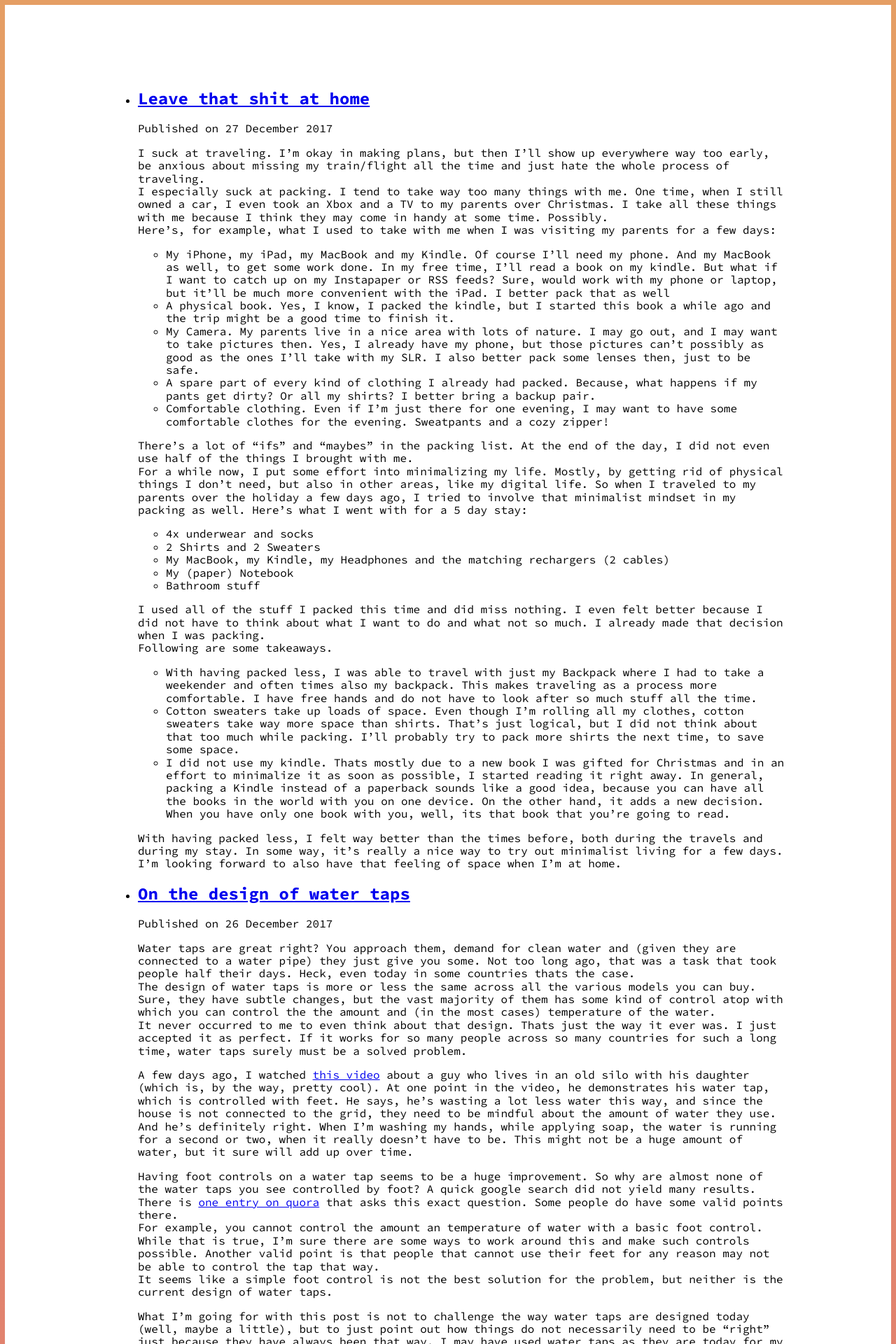
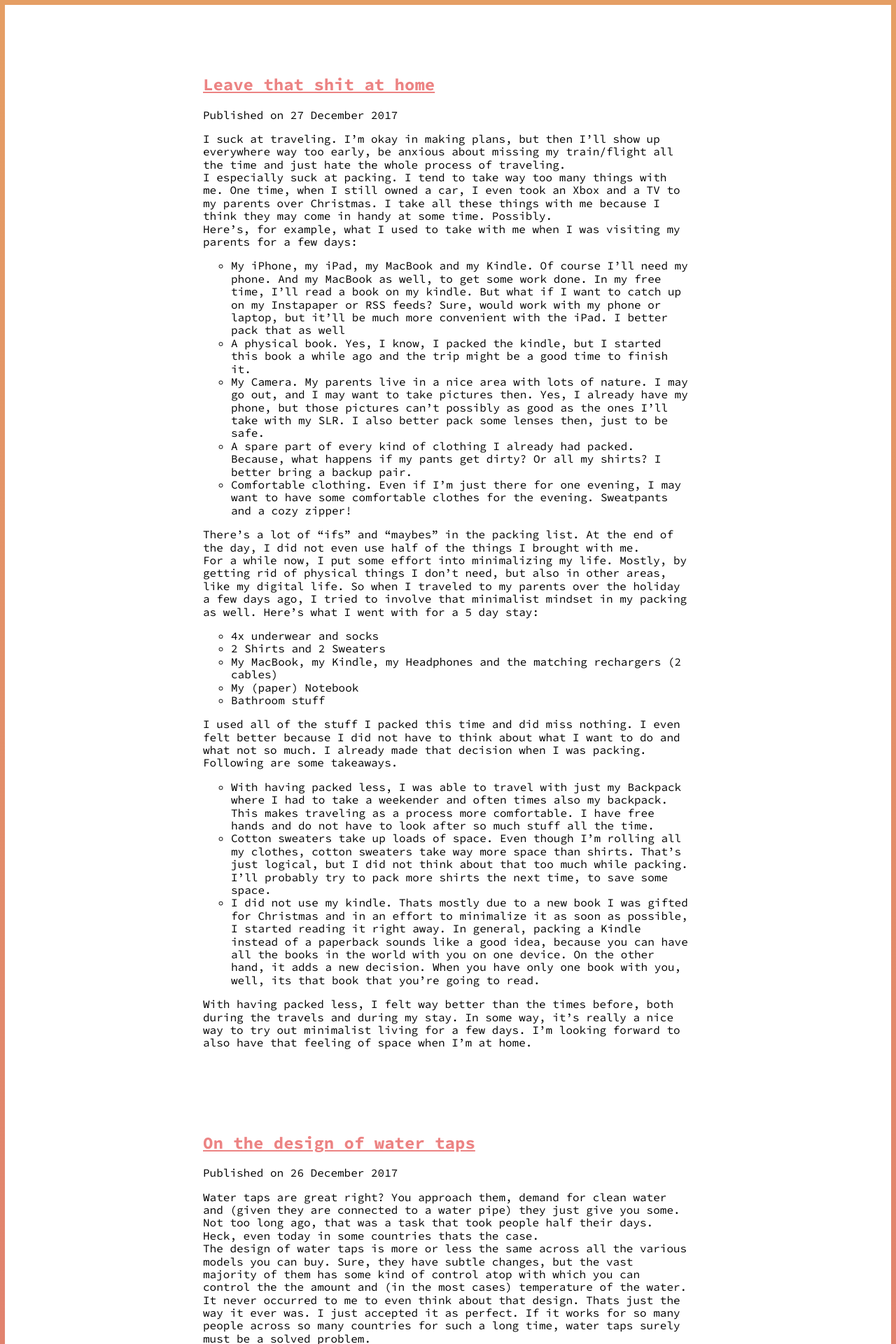
Before and after one commit to Plsr/christianpoplawski.de_dep, a Jekyll site: the page built from articles.html, in a window 1280 px wide. Shown: the top 1920 px of the page at 70% size. Built offline with Jekyll 4.4.1, drawn with Linux system fonts in a browser that asks for light colours; the list of posts is cut into pages by our own code.

Commit message:
First steps in styling

```diff
--- /dev/null
+++ b/_sass/atoms/_article.sass
@@ -0,0 +1,10 @@
+.aArticle
+  &-Headline
+    margin-top: 0
+    a
+      text-decoration: underline
+      color: $color-accent
+      font-size: $font-size-huge
+
+      &:hover
+        color: darken($color-accent, 10)
--- /dev/null
+++ b/_sass/atoms/_articles_list.sass
@@ -0,0 +1,10 @@
+.aArticlesList
+  list-style-type: none
+  padding: 0
+  margin: 0
+
+  &-Article
+    margin-bottom: 120px
+
+    &:last-child
+      margin-bottom: none
--- /dev/null
+++ b/_sass/layouts/_article_overview.sass
@@ -0,0 +1,3 @@
+.lArticleOverview
+  max-width: 700px
+  margin: 0 auto
--- a/articles.html
+++ b/articles.html
@@ -5,17 +5,19 @@ pagination:
   enabled: true
 ---
 
-<div class="b-content-wrapper">
-  <ul class="a-articles-list">
+<div class="lArticleOverview">
+  <ul class="aArticlesList">
     {% for post in paginator.posts %}
-      <li class="a-articles-list--article">
-        <h2 class="a-article-headline"><a href="{{post.url}}"> {{ post.title }} </a></h2>
-        <span class="a-article-meta">Published on {{ post.date | date_to_long_string }}</span>
-        <section class="a-article-content">
-          <p>
-            {{ post.content }}
-          </p>
-        </section>
+      <li class="aArticlesList-Article">
+        <article class="aArticle">
+          <h2 class="aArticle-Headline"><a href="{{post.url}}"> {{ post.title }} </a></h2>
+          <span class="aArticle-Meta">Published on {{ post.date | date_to_long_string }}</span>
+          <section class="aArticle-Content">
+            <p>
+              {{ post.content }}
+            </p>
+          </section>
+        </article>
       </li>
     {% endfor %}
   </ul>
--- a/style.sass
+++ b/style.sass
@@ -15,6 +15,7 @@
 @import "layouts/wrapper"
 @import "layouts/contact"
 @import "layouts/footer"
+@import "layouts/article_overview"
 
 /* Atoms */
 @import "atoms/emoji_headline"
@@ -22,3 +23,5 @@
 @import "atoms/fancy_link"
 @import "atoms/social_list"
 @import "atoms/footer_link"
+@import "atoms/articles_list"
+@import "atoms/article"
```
